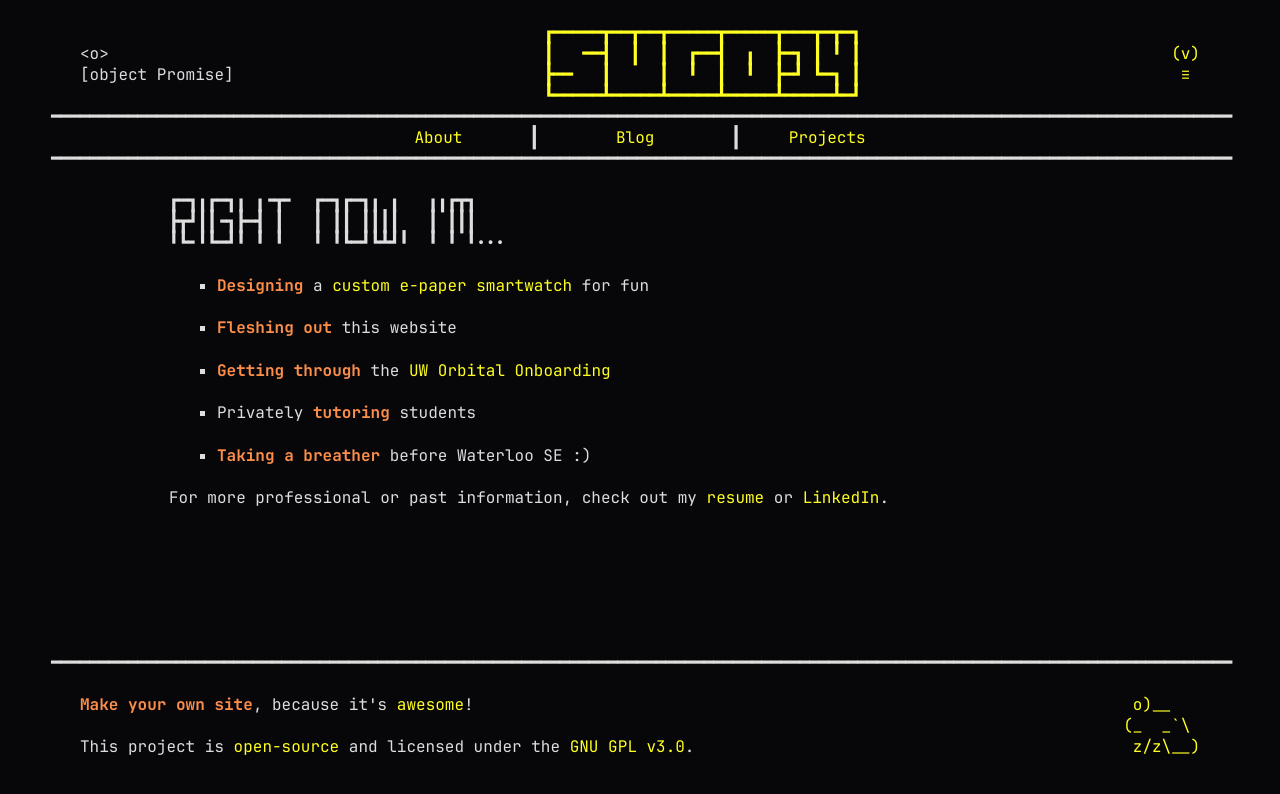
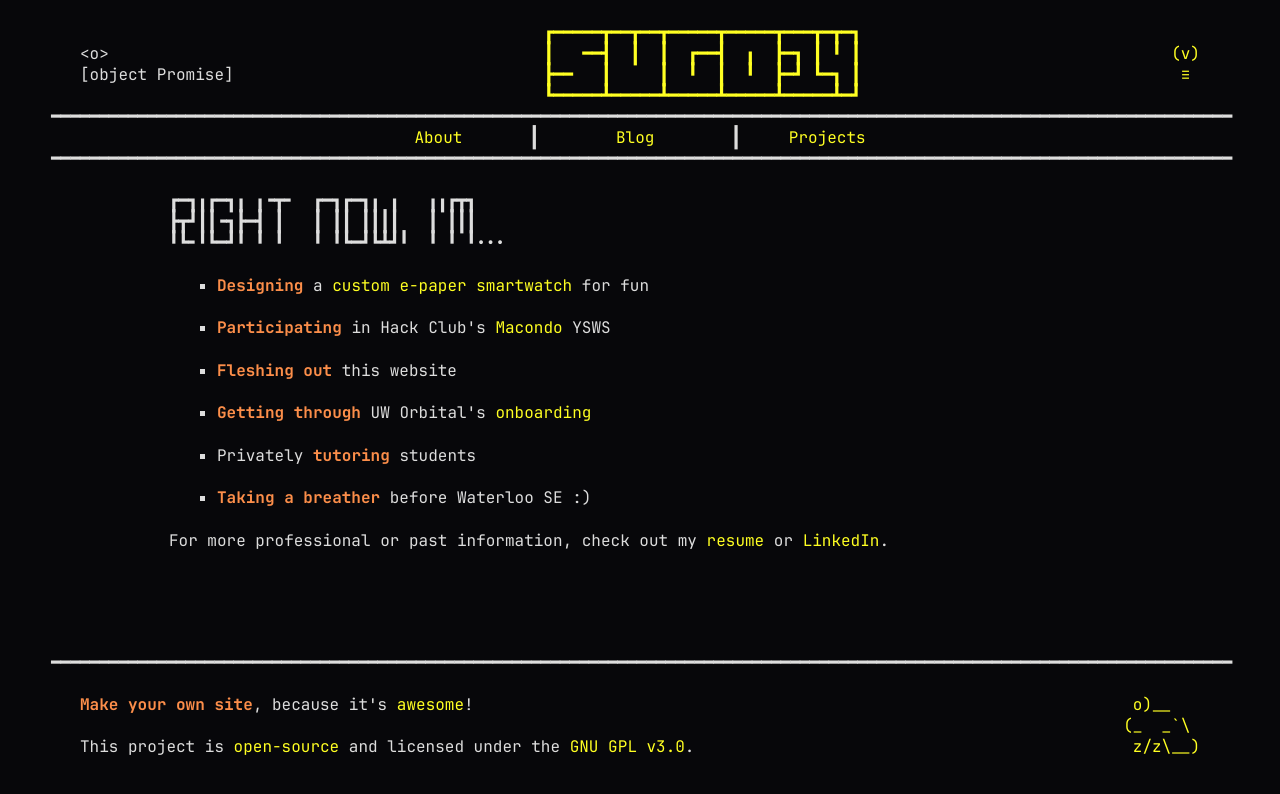
Before and after one commit to sugo14/sugo14.github.io, an Eleventy site: page about.html in a window 1280 px wide. Built offline with nearby package versions, Linux system fonts and the light colour scheme; Eleventy itself is replaced by a stand-in of ours; files that its build step writes are made by us from their sources.

Commit message:
University updates

```diff
--- a/about.html
+++ b/about.html
@@ -14,14 +14,21 @@ curr-page: about
         for fun
     </li>
     <li class="line">
+        <span class="highlight">Participating</span>
+        in Hack Club's
+        <a href="https://macondo.hackclub.com/" target="_blank" rel="noopener noreferrer">
+            Macondo</a>
+        YSWS
+    </li>
+    <li class="line">
         <span class="highlight">Fleshing out</span>
         this website
     </li>
     <li class="line">
         <span class="highlight">Getting through</span>
-        the
+        UW Orbital's
         <a href="https://uworbital.notion.site/Onboarding-8e074b7923a54e1eb9001e2ebd14ed63" target="_blank" rel="noopener noreferrer">
-            UW Orbital Onboarding</a>
+            onboarding</a>
     </li>
     <li class="line">
         Privately
```
Also changed, not shown: index.html (+3 -4 lines).
